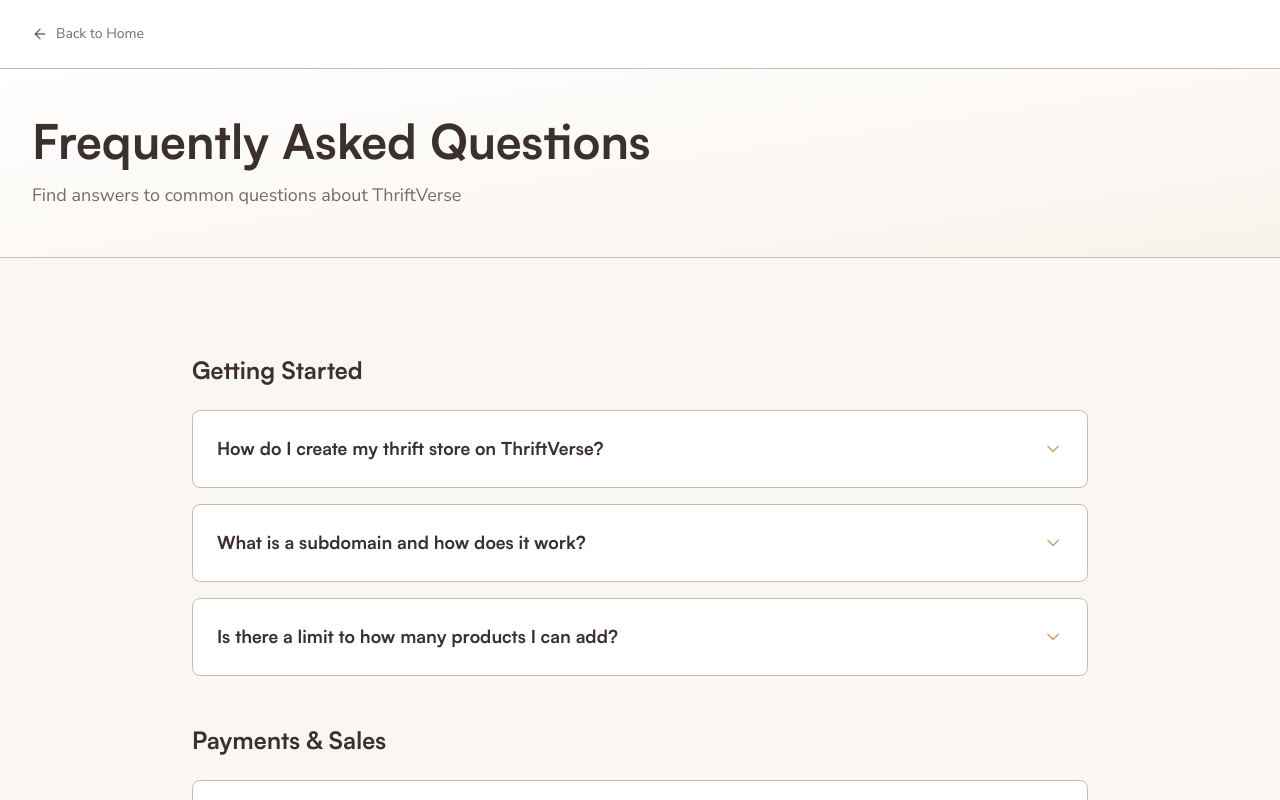
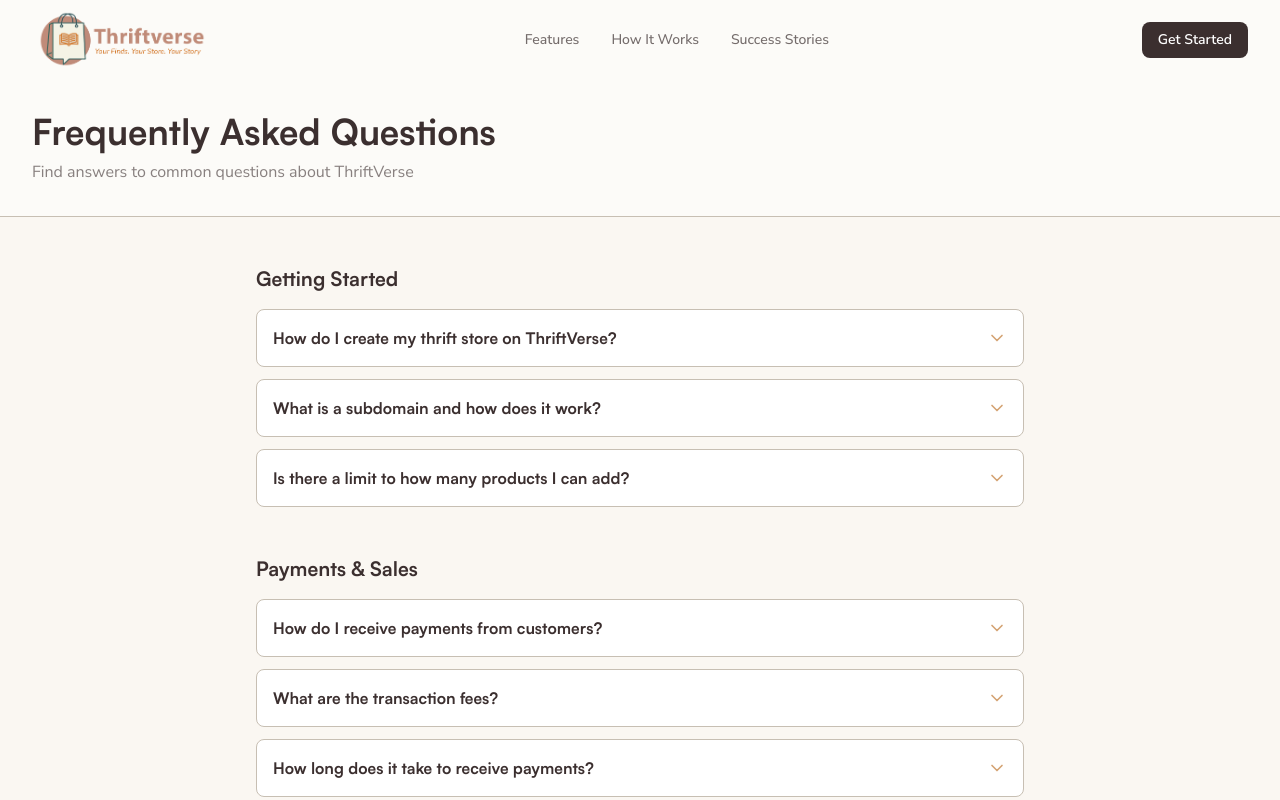
Before and after one commit to Tengoku18/thirft-verse, a Next.js app in the folder web/: page /faqs in a window 1280 px wide. Shown: the top 800 px of the page. Built offline with nearby package versions, Linux system fonts and the light colour scheme.

Commit message:
fix: UI polish

```diff
--- a/web/src/_components/common/PageLayout.tsx
+++ b/web/src/_components/common/PageLayout.tsx
@@ -1,47 +1,30 @@
 import Footer from '@/_components/landing/Footer';
-import { ArrowLeft } from 'lucide-react';
-import Link from 'next/link';
+import Header from '@/_components/common/Header';
 
 interface PageLayoutProps {
   children: React.ReactNode;
   title: string;
   description?: string;
-  showBackButton?: boolean;
 }
 
 export default function PageLayout({
   children,
   title,
   description,
-  showBackButton = true,
 }: PageLayoutProps) {
   return (
     <div className="min-h-screen bg-background">
       {/* Header */}
-      <header className="border-b border-border bg-surface">
-        <div className="mx-auto max-w-7xl px-4 py-6 sm:px-6 lg:px-8">
-          <div className="flex items-center gap-4">
-            {showBackButton && (
-              <Link
-                href="/"
-                className="flex items-center gap-2 text-sm text-primary/70 transition-colors hover:text-primary"
-              >
-                <ArrowLeft className="h-4 w-4" />
-                Back to Home
-              </Link>
-            )}
-          </div>
-        </div>
-      </header>
+      <Header />
 
       {/* Page Header */}
-      <div className="border-b border-border bg-linear-to-br from-surface to-secondary/5">
-        <div className="mx-auto max-w-7xl px-4 py-12 sm:px-6 lg:px-8">
-          <h1 className="font-heading mb-4 text-4xl font-bold text-primary sm:text-5xl">
+      <div className="border-b border-border bg-surface/50 pt-16 md:pt-20">
+        <div className="mx-auto max-w-7xl px-4 py-8 sm:px-6 lg:px-8">
+          <h1 className="font-heading mb-2 text-3xl font-bold text-primary sm:text-4xl">
             {title}
           </h1>
           {description && (
-            <p className="max-w-3xl text-lg text-primary/70">{description}</p>
+            <p className="max-w-2xl text-base text-primary/60">{description}</p>
           )}
         </div>
       </div>
--- a/web/src/app/contact/page.tsx
+++ b/web/src/app/contact/page.tsx
@@ -334,7 +334,7 @@ export default function ContactPage() {
             </div>
 
             {/* Response Time */}
-            <div className="from-secondary/10 to-accent-2/10 mt-8 rounded-xl bg-gradient-to-br p-6">
+            <div className="from-secondary/10 to-accent-2/10 mt-8 rounded-xl bg-linear-to-br p-6">
               <h3 className="font-heading text-primary mb-2 text-lg font-bold">
                 Average Response Time
               </h3>
--- a/web/src/app/faqs/page.tsx
+++ b/web/src/app/faqs/page.tsx
@@ -112,12 +112,13 @@ function FAQItem({ question, answer }: { question: string; answer: string }) {
   const [isOpen, setIsOpen] = useState(false);
 
   return (
-    <div className="border-border bg-surface rounded-lg border transition-all hover:shadow-md">
+    <div className="border-border bg-surface mb-3 rounded-lg border">
       <button
         onClick={() => setIsOpen(!isOpen)}
-        className="flex w-full items-center justify-between p-6 text-left"
+        className="flex w-full items-center justify-between gap-4 p-4 text-left transition-colors hover:bg-surface/80"
+        aria-expanded={isOpen}
       >
-        <h3 className="font-heading text-primary pr-4 text-lg font-semibold">
+        <h3 className="font-heading text-primary text-base font-semibold">
           {question}
         </h3>
         <ChevronDown
@@ -126,13 +127,11 @@ function FAQItem({ question, answer }: { question: string; answer: string }) {
           }`}
         />
       </button>
-      <div
-        className={`overflow-hidden transition-all duration-200 ${
-          isOpen ? 'max-h-96' : 'max-h-0'
-        }`}
-      >
-        <p className="text-primary/70 px-6 pb-6 leading-relaxed">{answer}</p>
-      </div>
+      {isOpen && (
+        <div className="border-border border-t px-4 pb-4 pt-3">
+          <p className="text-primary/70 leading-relaxed">{answer}</p>
+        </div>
+      )}
     </div>
   );
 }
@@ -143,14 +142,14 @@ export default function FAQsPage() {
       title="Frequently Asked Questions"
       description="Find answers to common questions about ThriftVerse"
     >
-      <div className="py-12">
-        <div className="mx-auto max-w-4xl space-y-12">
+      <div className="pb-16">
+        <div className="mx-auto max-w-3xl space-y-12">
           {faqCategories.map((category, index) => (
             <div key={index}>
-              <h2 className="font-heading text-primary mb-6 text-2xl font-bold">
+              <h2 className="font-heading text-primary mb-4 text-xl font-bold">
                 {category.category}
               </h2>
-              <div className="space-y-4">
+              <div>
                 {category.questions.map((faq, faqIndex) => (
                   <FAQItem
                     key={faqIndex}
@@ -163,17 +162,17 @@ export default function FAQsPage() {
           ))}
         </div>
 
-        {/* Still have questions CTA */}
-        <div className="border-border bg-surface mt-16 rounded-2xl border p-8 text-center">
+        {/* Contact CTA */}
+        <div className="mx-auto mt-16 max-w-3xl text-center">
           <h2 className="font-heading text-primary mb-4 text-2xl font-bold">
             Still have questions?
           </h2>
           <p className="text-primary/70 mb-6">
-            Our support team is here to help you succeed
+            Our support team is here to help you succeed on your thrift journey
           </p>
           <Link
             href="/contact"
-            className="bg-secondary text-primary inline-block cursor-pointer rounded-lg px-6 py-3 font-semibold transition-all hover:scale-105 hover:shadow-lg"
+            className="bg-secondary text-surface hover:bg-secondary/90 inline-flex items-center gap-2 rounded-lg px-6 py-3 font-semibold transition-colors"
           >
             Contact Support
           </Link>
--- a/web/src/app/start-selling/page.tsx
+++ b/web/src/app/start-selling/page.tsx
@@ -288,7 +288,7 @@ export default function StartSellingPage() {
           {/* App Download Badges */}
           <div className="flex flex-col items-center justify-center gap-4 sm:flex-row mb-8">
             <a
-              href="https://apps.apple.com/"
+              href="https://apps.apple.com/np/app/thriftverse/id6758267809"
               target="_blank"
               rel="noopener noreferrer"
               className="group flex items-center gap-3 rounded-2xl bg-primary px-6 py-4 text-surface shadow-lg transition-all hover:scale-105 hover:shadow-xl"
--- a/web/src/app/success-stories/page.tsx
+++ b/web/src/app/success-stories/page.tsx
@@ -1,6 +1,7 @@
 'use client';
 
 import PageLayout from '@/_components/common/PageLayout';
+import Link from 'next/link';
 import { Quote, TrendingUp, Users, Package } from 'lucide-react';
 
 const stories = [
@@ -162,9 +163,12 @@ export default function SuccessStoriesPage() {
             Join hundreds of sellers building sustainable businesses on
             ThriftVerse
           </p>
-          <button className="rounded-lg bg-secondary px-8 py-4 font-semibold text-primary transition-all hover:scale-105 hover:shadow-lg">
+          <Link
+            href="/start-selling"
+            className="inline-block rounded-lg bg-secondary px-8 py-4 font-semibold text-primary transition-all hover:scale-105 hover:shadow-lg"
+          >
             Start Your Store Today
-          </button>
+          </Link>
         </div>
       </div>
     </PageLayout>
```
Also changed, not shown: web/src/app/page.tsx (+74 -65 lines).
